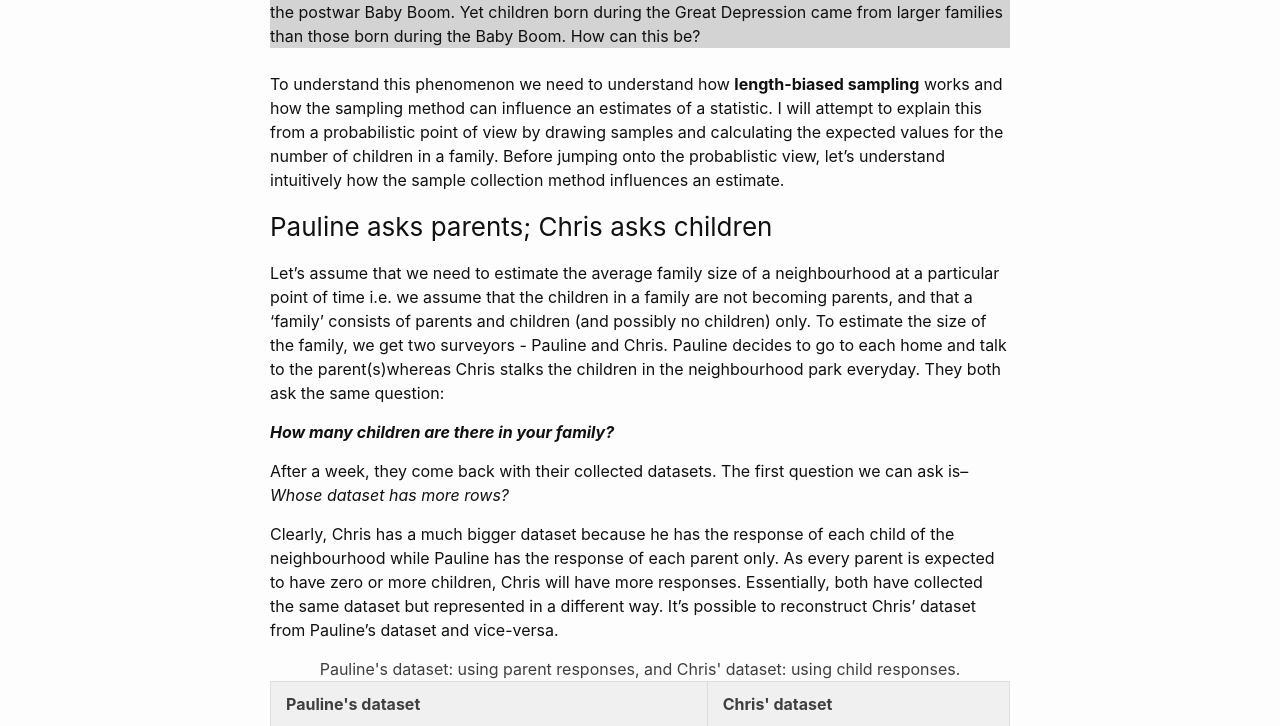
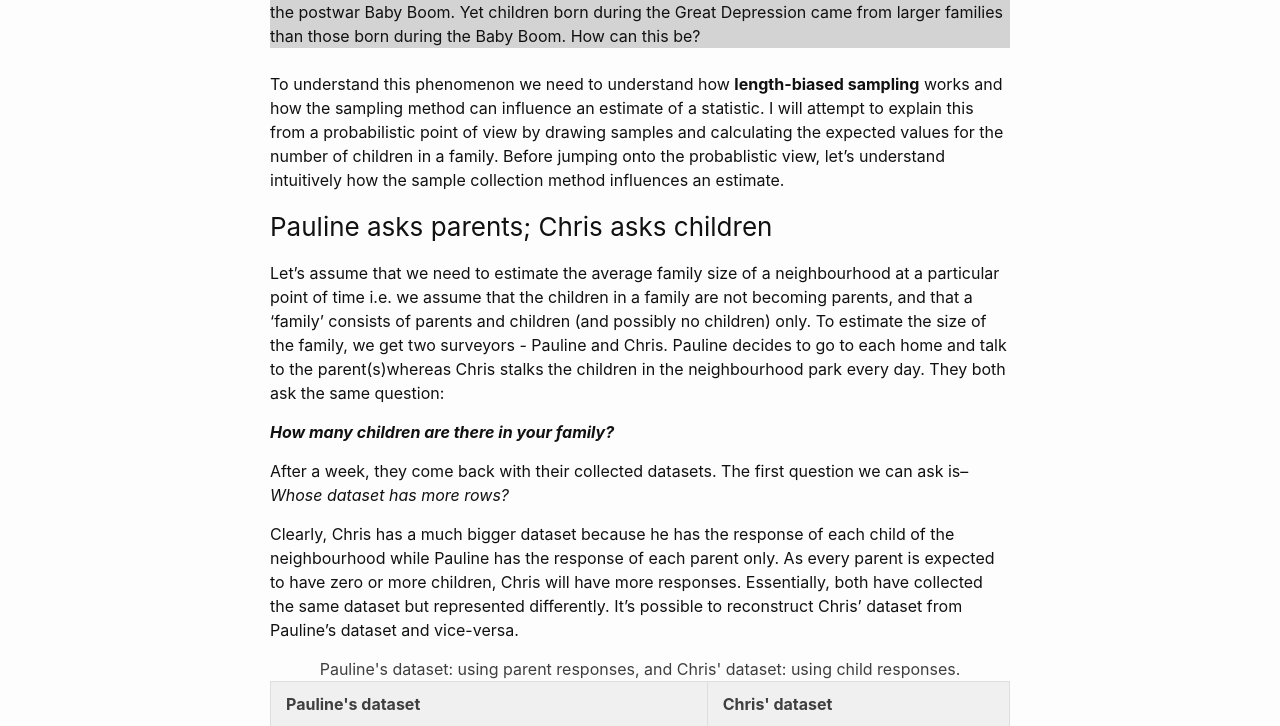
Before and after one commit to saksham219/saksham219.github.io, a Jekyll site: the page built from _posts/2024-05-08-How-many-children-in-a-family-Depends-on-who-you-ask.md, in a window 1280 px wide and 1400 px high. Shown: the part 329-1055 px from the top of the window. Built offline with Jekyll 4.4.1, drawn with Linux system fonts in a browser that asks for light colours; some of the changed text lies outside the part shown.

Commit message:
fix grammar

```diff
--- a/_posts/2024-05-08-How-many-children-in-a-family-Depends-on-who-you-ask.md
+++ b/_posts/2024-05-08-How-many-children-in-a-family-Depends-on-who-you-ask.md
@@ -12,17 +12,17 @@ American fertility fluctuated dramatically in the decades surrounding the Second
 </div>
 
 \\
-To understand this phenomenon we need to understand how **length-biased sampling** works and how the sampling method can influence an estimates of a statistic. I will attempt to explain this from a probabilistic point of view by drawing samples and calculating the expected values for the number of children in a family. Before jumping onto the probablistic view, let's understand intuitively how the sample collection method influences an estimate.
+To understand this phenomenon we need to understand how **length-biased sampling** works and how the sampling method can influence an estimate of a statistic. I will attempt to explain this from a probabilistic point of view by drawing samples and calculating the expected values for the number of children in a family. Before jumping onto the probablistic view, let's understand intuitively how the sample collection method influences an estimate.
 
 ### Pauline asks parents; Chris asks children
 
-Let's assume that we need to estimate the average family size of a neighbourhood at a particular point of time i.e. we assume that the children in a family are not becoming parents, and that a 'family' consists of parents and children (and possibly no children) only. To estimate the size of the family, we get two surveyors - Pauline and Chris. Pauline decides to go to each home and talk to the parent(s)whereas Chris stalks the children in the neighbourhood park everyday. They both ask the same question:
+Let's assume that we need to estimate the average family size of a neighbourhood at a particular point of time i.e. we assume that the children in a family are not becoming parents, and that a 'family' consists of parents and children (and possibly no children) only. To estimate the size of the family, we get two surveyors - Pauline and Chris. Pauline decides to go to each home and talk to the parent(s)whereas Chris stalks the children in the neighbourhood park every day. They both ask the same question:
 
 **_How many children are there in your family?_**
 
 After a week, they come back with their collected datasets. The first question we can ask is-- _Whose dataset has more rows?_
 
-Clearly, Chris has a much bigger dataset because he has the response of each child of the neighbourhood while Pauline has the response of each parent only. As every parent is expected to have zero or more children, Chris will have more responses. Essentially, both have collected the same dataset but represented in a different way. It's possible to reconstruct Chris' dataset from Pauline's dataset and vice-versa.
+Clearly, Chris has a much bigger dataset because he has the response of each child of the neighbourhood while Pauline has the response of each parent only. As every parent is expected to have zero or more children, Chris will have more responses. Essentially, both have collected the same dataset but represented differently. It's possible to reconstruct Chris' dataset from Pauline's dataset and vice-versa.
 
 <table>
 <caption>Pauline's dataset: using parent responses, and
@@ -90,7 +90,7 @@ As we don't have any data about the neighbourhood, we can assume that both $F, C
 $$
 \begin{align*}
     P(F=k) = \dfrac{n_k}{\sum\limits_{k=0}^\infty n_k} = \frac{n_k}{m_0},\\
-    P(C=k) = \dfrac{k n_k}{\sum\limits_{k=0}^\infty k n_k} = \frac{k n_k}{m_1}.
+    P(C=k) = \dfrac{k n_k}{\sum\limits_{k=0}^\infty k n_k} = \frac{k n_k}{m_1},
 \end{align*}
 $$
 
@@ -137,7 +137,7 @@ $$
 In the numerator of the above expression, coefficient of $n_k$ for $k=0...q$, is given by
 
 $$
-k^2 + (q+1) [(q+1) - 2k]
+k^2 + (q+1) [(q+1) - 2k],
 $$
 
 which is positive for all $k = 0...q$ and $q \geq 2 $. Therefore, we get,
@@ -169,7 +169,7 @@ $$
 This just means that for both eras, the expected family size while sampling with children will be greater than the expected family size while sampling with families.
 
 But can we compare expected values across different eras? Making a comparison of expected values will not make much sense without actual values. In general, we now know that during the Great Depression, families were either too large or too big, and during the Baby Boom family sizes were more uniformly distributed.
-In both cases, asking children would lead to a larger family size but the Great Depression samples would have this effect pronounced more than the Baby Boom. Why? Because the children samples weigh each sample by the family size, and because of this large family sizes increase those weights more, thereby increasing the expected value. During the Baby Boom, family sizes were more uniform so the effect of this weighting is not pronounced.
+In both cases, asking children would lead to a larger family size, but the Great Depression samples would have this effect pronounced more than the Baby Boom. Why? Because the children samples weigh each sample by the family size, and because of this large family sizes increase those weights more, thereby increasing the expected value. During the Baby Boom, family sizes were more uniform so the effect of this weighting is not pronounced.
 Therefore, we **may** see the effect:
 
 $$
@@ -185,13 +185,13 @@ $E(F_{\text{depression}}) < E(F_{\text{boom}}) < E(C_{\text{boom}}) < E(C_{\text
 
 _This would perfectly explain the puzzle._ As the _cross-era_ relation can't be seen arithmetically, let's simulate the samples from the two eras.
 
-We can consider the example shown in the figure, where the frequency histogram is for a sample generated from the Great Depression and the Baby Boom. In both cases, the sample size is around 2000 families. It can be seen that the during the Great Depression, family sizes are on the extremes and during the Baby Boom, they are more uniformly distributed. This captures our assumption about the the population during the two eras.
+We can consider the example shown in the figure, where the frequency histogram is for a sample generated from the Great Depression and the Baby Boom. In both cases, the sample size is around 2000 families. It can be seen that the during the Great Depression, family sizes are on the extremes and during the Baby Boom, they are more uniformly distributed. This captures our assumption about the population during the two eras.
 
 ![img](/img/dep_samp.png)
 
 ![img](/img/boom_samp.png)
 
-The above figures show the frequency distributions when the samples are generated by asking a parent in the family but what happens whent the samples are generated by asking the children. Figure shows hwo the two distributions change. In both eras, the child sample histogram is majorly skewed to the right. This is expected because children from large families will be overrepresented in the sample. We can also calculate the expected values for the four random variables. They are plotted in the histograms with dotted lines.
+The above figures show the frequency distributions when the samples are generated by asking a parent in the family but what happens when the samples are generated by asking the children. Figure shows how the two distributions change. In both eras, the child sample histogram is majorly skewed to the right. This is expected because children from large families will be overrepresented in the sample. We can also calculate the expected values for the four random variables. They are plotted in the histograms with dotted lines.
 
 ![img](/img/gd_fam_child_sampling.png)
 ![img](/img/boom_fam_child_sampling.png)
```
Also changed, not shown: other parts of _posts/2024-05-08-How-many-children-in-a-family-Depends-on-who-you-ask.md (+2 -2 lines).
